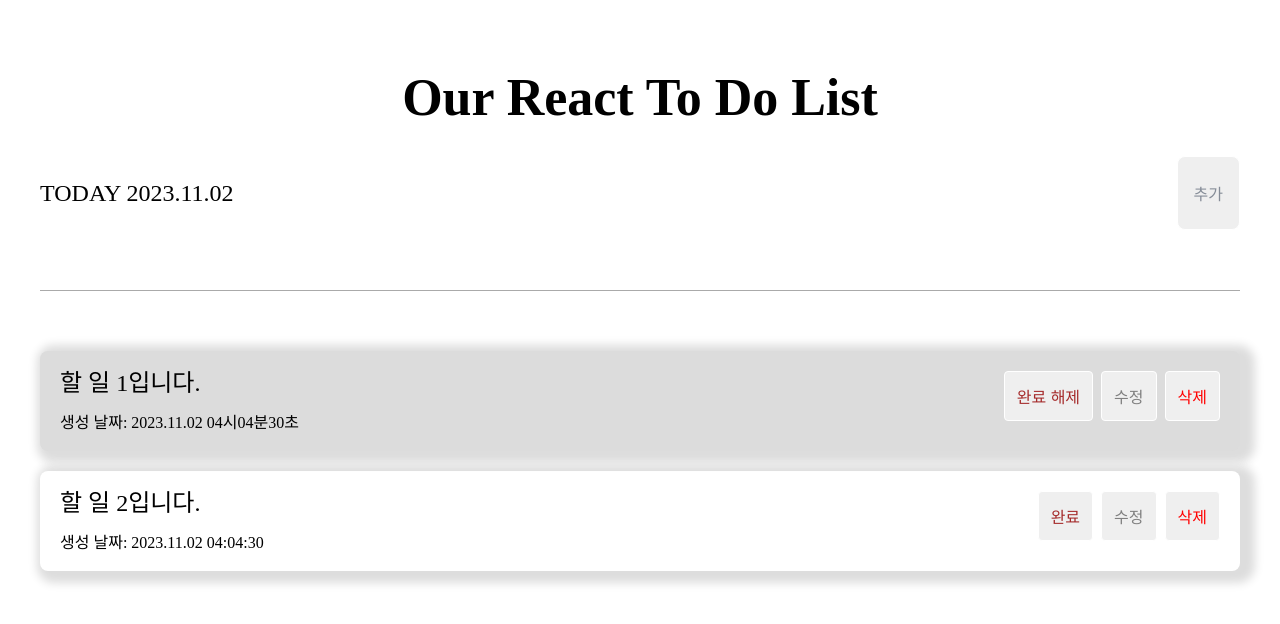
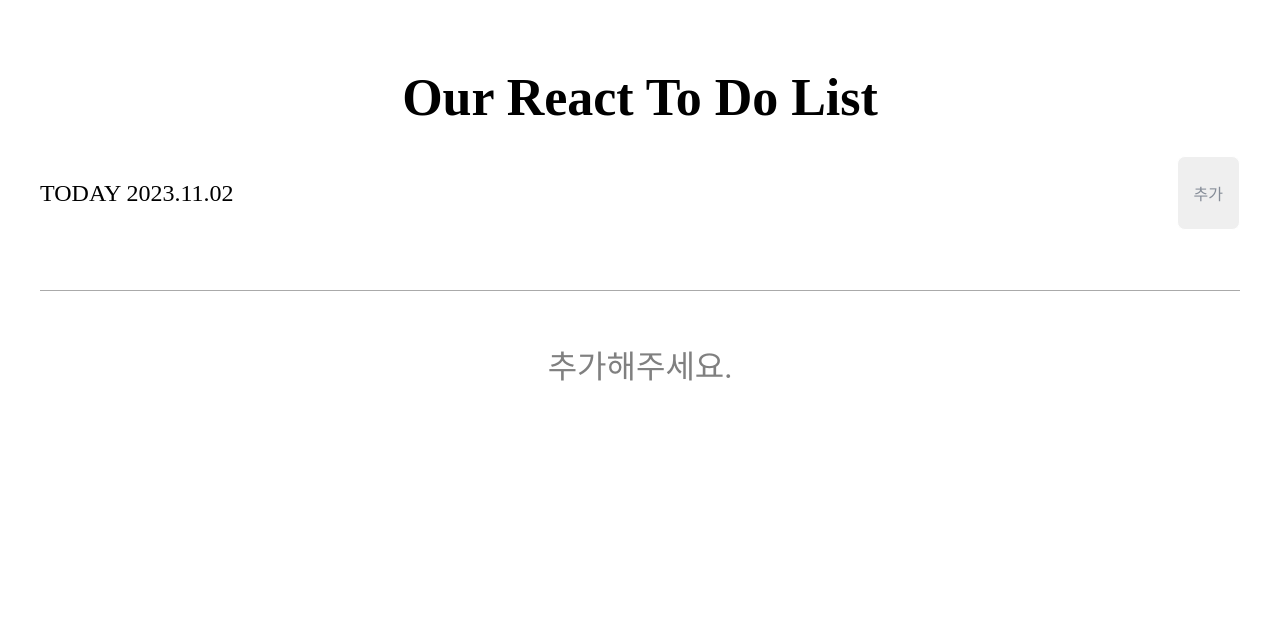
Before and after one commit to CookieMon-HH/reactbasicstudy, a React (Create React App) app in the folder todolist/: page / in a window 1280 px wide. Shown: the top 624 px of the page. Built offline with nearby package versions, Linux system fonts and the light colour scheme.

Commit message:
Create, delete
Create, delete

```diff
--- a/todolist/src/components/modals/create/createModal.css
+++ b/todolist/src/components/modals/create/createModal.css
@@ -23,6 +23,12 @@ aside{
     padding: 20px;
     background-color: white;
     border-radius: 12px;
+    display: flex;
+}
+
+aside form {
+    width: 100%;
+    height: 100%;
     display: flex;
     flex-direction: column;
 }
--- a/todolist/src/components/modals/detail/detailModal.css
+++ b/todolist/src/components/modals/detail/detailModal.css
@@ -26,6 +26,10 @@ aside{
     margin-bottom: 12px;
 }
 
+.itemContent{
+    white-space: pre-wrap;
+}
+
 .closeButton{
     position: absolute;
     top: 20px;
--- a/todolist/src/components/modals/detail/index.js
+++ b/todolist/src/components/modals/detail/index.js
@@ -12,7 +12,7 @@ function DetailModal({isOpen, onClose, item}){
                 <h1 className='modalTitle'>제목</h1>
                 <p>{item.title}</p>
                 <h1 className='modalTitle'>내용</h1>
-                <p>{item.content}</p>
+                <p className='itemContent'>{item.content}</p>
                 <h1 className='modalTitle'>생성 날짜</h1>
                 <p>{item.createdAt}</p>
                 <h1 className='modalTitle'>수정 날짜</h1>
--- /dev/null
+++ b/todolist/src/pages/main/empty/index.js
@@ -0,0 +1,8 @@
+
+function Empty( {view}) {
+    if (!view) return null;
+    return <span className="emptyText">추가해주세요.</span>
+
+}
+
+export default Empty;
--- a/todolist/src/pages/main/index.js
+++ b/todolist/src/pages/main/index.js
@@ -1,35 +1,18 @@
 import { useState } from "react";
 import "./main.css";
 import {DetailModal, CreateModal} from "components";
-// import { CommonModal } from "components";
-import dayjs from "dayjs";
-import cx from "classnames";
 
-const DUMMY_TODOLIST = [
-    {
-        id: 1,
-        title: '할 일 1입니다.',
-        content: "내용1 입니다.",
-        createdAt: dayjs().format("YYYY.MM.DD hh시mm분ss초"),
-        updatedAt: dayjs().format("YYYY.MM.DD hh시mm분ss초"),
-        isComplete: true
-    },
-    {
-        id: 2,
-        title: '할 일 2입니다.',
-        content: "내용2 입니다.",
-        createdAt: dayjs().format("YYYY.MM.DD hh:mm:ss"),
-        updatedAt: dayjs().format("YYYY.MM.DD hh:mm:ss"),
-        isComplete: false
-    }
-];
+import TopInfo from "./topinfo";
+import TodoItem from "./todoitem";
+import Empty from "./empty";
+
 
 function Mainpage(){
     const [clickedItem, setClickedItem] = useState(null);
     const [isOpenCreateModal, setIsOpenCreateModal] = useState(false);
-    const [todoList, setTodoList] = useState(DUMMY_TODOLIST);
+    const [todoList, setTodoList] = useState([]);
 
-    const onClickTitle = (id) => {
+    const onClickTitle = (id) => () => {
         const clickedItem = todoList.find((item) => item.id === id)
         if(!clickedItem) return;
         setClickedItem(clickedItem);
@@ -45,45 +28,42 @@ function Mainpage(){
         setIsOpenCreateModal(true);
     }
 
+    const onClickComplete = (id) => () => {
+        const updatedList = todoList.reduce((acc,cur) => {
+            if (cur.id === id)
+                return [...acc,{...cur, isComplete: !cur.isComplete}];
+            return [...acc,cur];
+        },[]);
+
+        setTodoList(updatedList);
+    };
+
+    const onClickDelete = (id) => () => {
+        const deletedList = todoList.filter((item)=>item.id !== id);
+        setTodoList(deletedList);
+    }
+
     return (
     <>
     {/* <button onClick={() => setIsOpen(true)}>모달 열기</button> */}
     <main>
-        <h1>Our React To Do List</h1>
-        <div className="topNavbar">
-            <time>TODAY {dayjs().format("YYYY.MM.DD")}</time>
-            <button
-                type="button"
-                className="addButton"
-                onClick={onClickAdd}>추가</button>
-        </div>
-        {/* {리스트가 없을 경우에는 추가해주세요 라는 텍스트 뜨기} */}
+        <TopInfo onClickAdd={onClickAdd} />
+
         <section className="todoList">
             {todoList.map((item)=> {
                 // 여기에 item,index를 하면 뻗는 경우 있음?
-                return (
-                    <article key={item.id} className={cx("todoItem",{complete: item.isComplete})}>
-                        {/* classnames 라이브러리를 써서 조건에 따라 class이름을 다르게 해줌 */}
-                        <div>
-                            <p className="todoTitle" onClick={() => onClickTitle(item.id)}>
-                                {item.title}
-                            </p>
-                            <time className="createDate">
-                                생성 날짜: {item.createdAt}
-                            </time>
-                        </div>
-                        <div>
-                            <button className="completeButton">
-                                {item.isComplete ? '완료 해제' : '완료'}
-                            </button>
-                            <button className="editButton">수정</button>
-                            <button className="deleteButton">삭제</button>
-                        </div>
-                    </article>
+                return(
+                <TodoItem
+                    key={item.id}
+                    item={item}
+                    onClickTitle={onClickTitle(item.id)}
+                    onClickComplete={onClickComplete(item.id)}
+                    onClickDelete={onClickDelete(item.id)}
+                />
                 );
             })}
-            {todoList.length === 0 &&
-            (<span className="emptyText">추가해주세요.</span>)}
+            <Empty view={todoList.length === 0} />
+            {/* {리스트가 없을 경우에는 추가해주세요 라는 텍스트 뜨기} */}
 
         </section>
 
@@ -96,6 +76,7 @@ function Mainpage(){
     <CreateModal
         isOpen={isOpenCreateModal}
         onClose={() => onCloseModal("create")}
+        setTodoList={setTodoList}
         />
     </>
     );
--- /dev/null
+++ b/todolist/src/pages/main/todoitem/index.js
@@ -0,0 +1,31 @@
+import cx from "classnames";
+
+function TodoItem({item, onClickTitle, onClickComplete, onClickDelete}){
+    return (
+        <>
+        <article className={cx("todoItem",{complete: item.isComplete})}>
+                    {/* classnames 라이브러리를 써서 조건에 따라 class이름을 다르게 해줌 */}
+                    <div>
+                        <p className="todoTitle" onClick={() => onClickTitle(item.id)}>
+                            {item.title}
+                        </p>
+                        <time className="createDate">
+                            생성 날짜: {item.createdAt}
+                        </time>
+                    </div>
+                    <div>
+                        <button className="completeButton" onClick={onClickComplete}>
+                            {item.isComplete ? '완료 해제' : '완료'}
+                        </button>
+                        <button className="editButton">수정</button>
+                        <button className="deleteButton"
+                            onClick={onClickDelete}
+                        >삭제</button>
+                    </div>
+                </article>
+        </>
+    );
+
+}
+
+export default TodoItem;
--- /dev/null
+++ b/todolist/src/pages/main/topinfo/index.js
@@ -0,0 +1,20 @@
+import dayjs from "dayjs";
+
+dayjs.locale("ko");
+
+function TopInfo({onClickAdd}){
+    return(
+        <>
+        <h1>Our React To Do List</h1>
+        <div className="topNavbar">
+            <time>TODAY {dayjs().format("YYYY.MM.DD")}</time>
+            <button
+                type="button"
+                className="addButton"
+                onClick={onClickAdd}>추가</button>
+        </div>
+        </>
+    )
+}
+
+export default TopInfo;
--- /dev/null
+++ b/todolist/src/utils/generateID.js
@@ -0,0 +1,5 @@
+let id = 0;
+
+export const generateID = () => {
+    return id++;
+};
--- /dev/null
+++ b/todolist/src/utils/index.js
@@ -0,0 +1 @@
+export {generateID} from './generateID';
```
Also changed, not shown: todolist/src/components/modals/create/index.js (+55 -4 lines).
